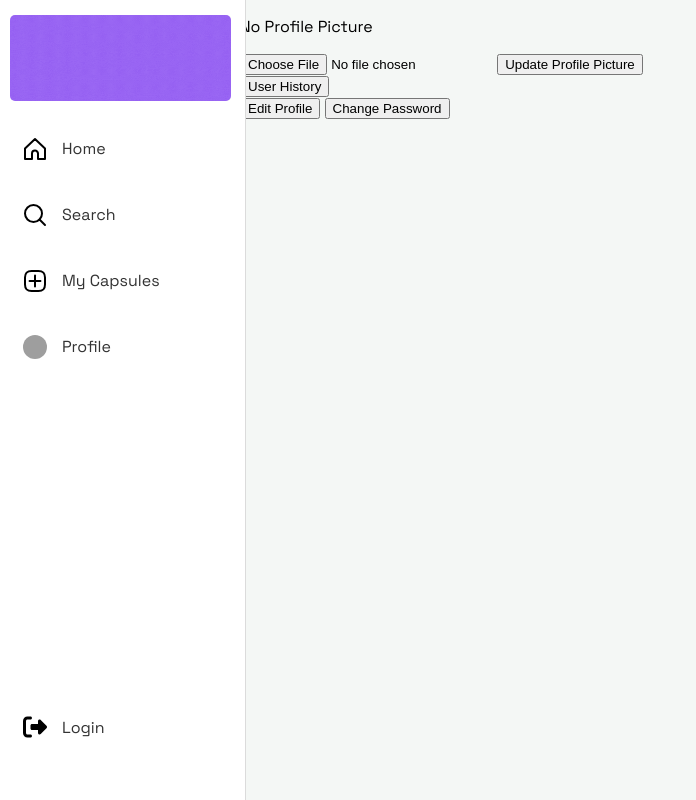
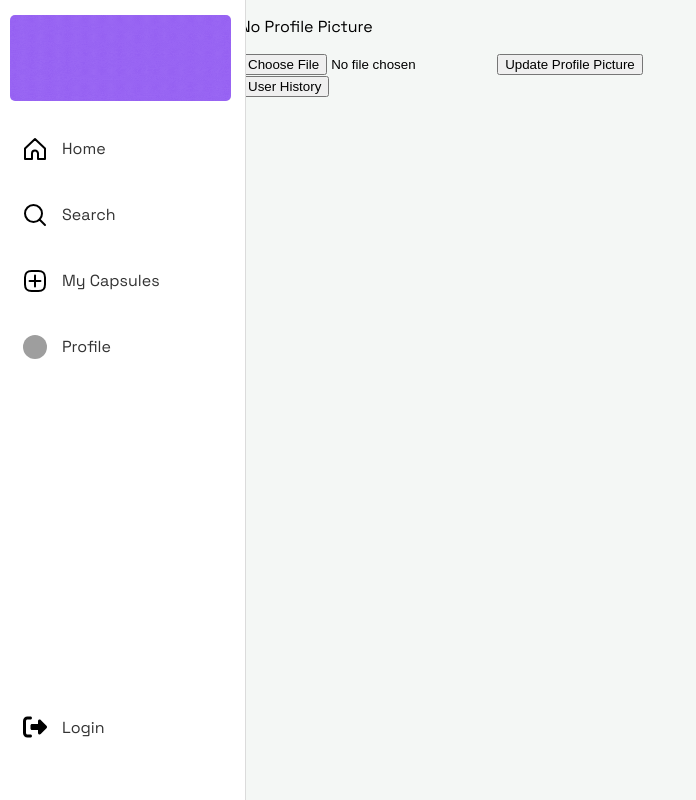
Before and after one commit to Harishcruise/TimeCapsule, a Django app: page /edit_profile/ in a window 1280 px wide. Shown: the whole page, without its empty margins (0-696 px from the left). Run offline with Django 5.2, Linux system fonts and the light colour scheme; grey boxes are pictures that could not be loaded.

Commit message:
Update to Profile

```diff
--- a/templates/profile.html
+++ b/templates/profile.html
@@ -42,21 +42,6 @@
 
 
 
-</div>
-
-<div class="profile-container">
-    <div class="profile-left-container">
-        {% for post in posts %}
-            {% include 'components/card/capsule_card.html' with post=post %}
-        {% endfor %}
-    </div>
-
-    <div class="profile-right-container">
-        <!-- Edit Profile Modal Trigger -->
-        <button id="editProfileBtn">Edit Profile</button>
-        <!-- Password Change Modal Trigger -->
-        <button id="changePasswordBtn">Change Password</button>
-    </div>
 </div>
 
 <!-- Edit Profile Modal -->
```
